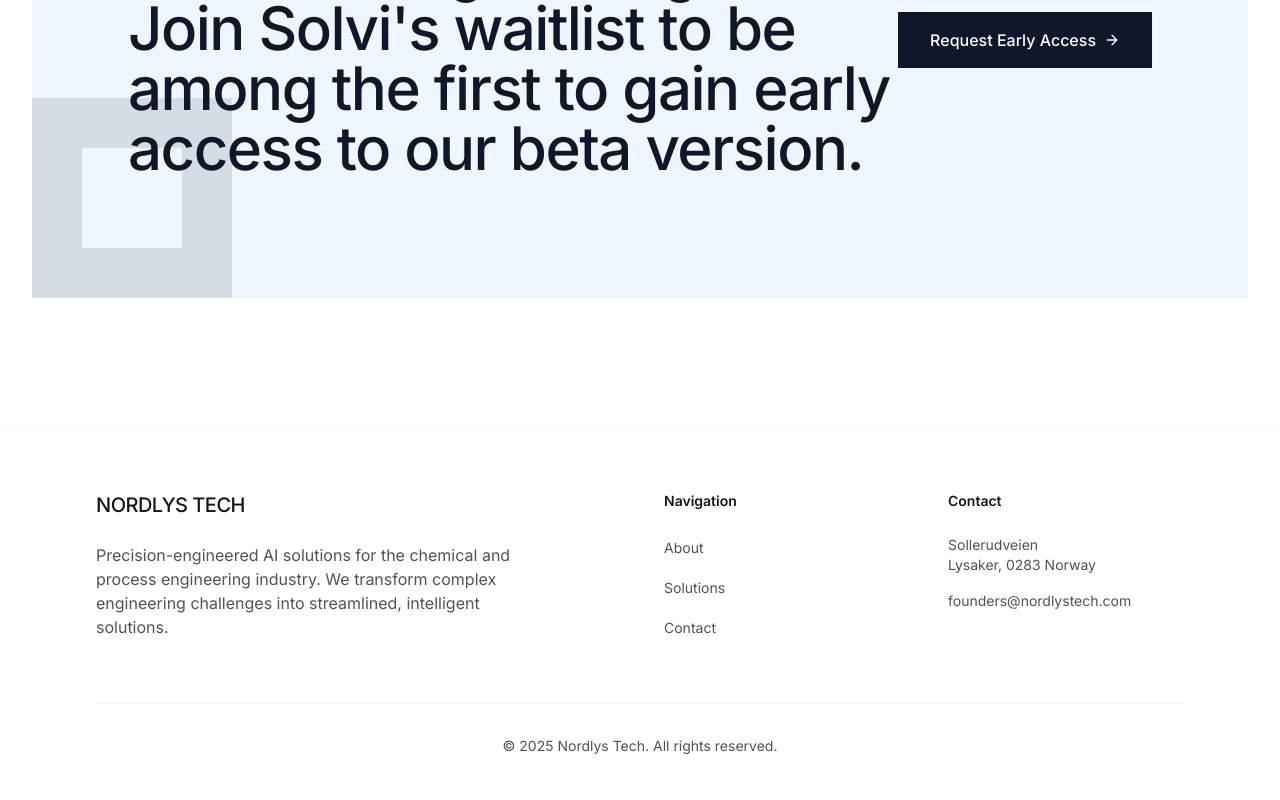
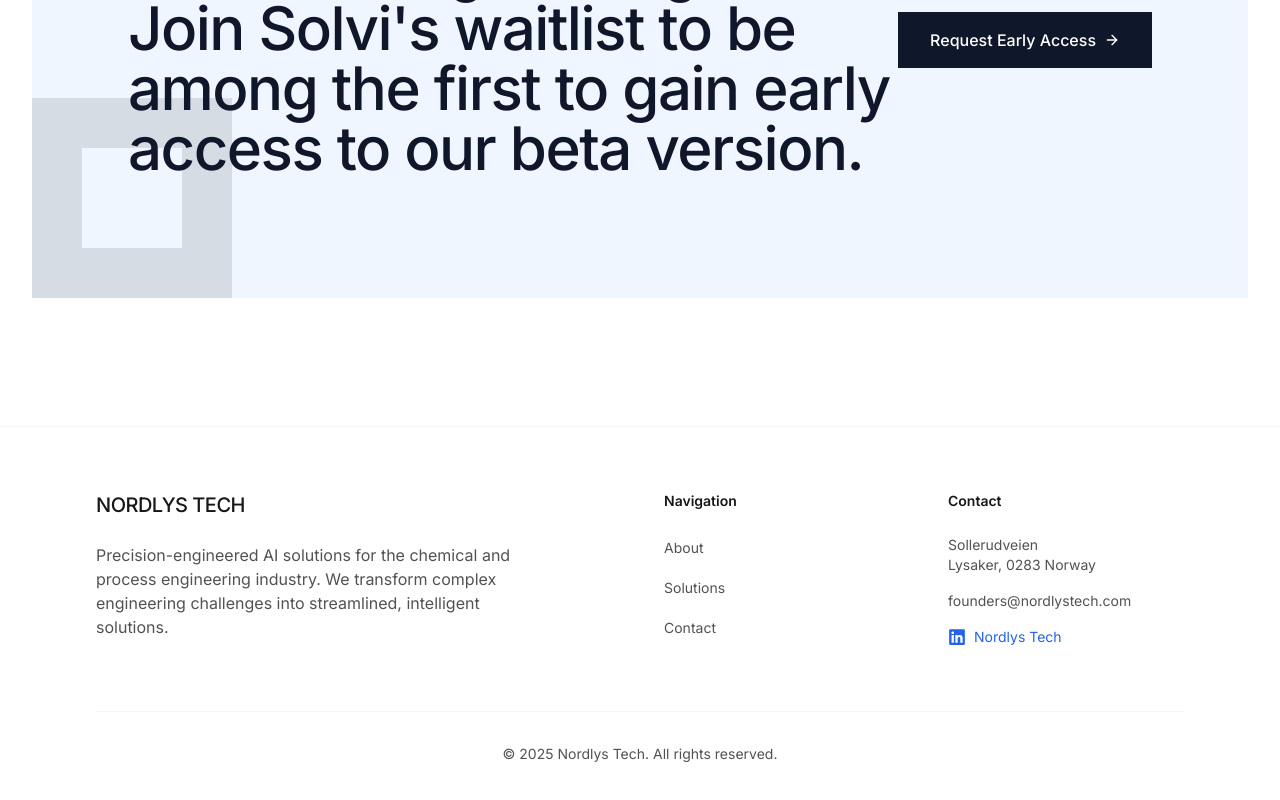
Before and after one commit to AtayDev/old-nordlys, a Next.js app: page / in a window 1280 px wide. Shown: the part 4162-4962 px from the top of the page. Built offline with nearby package versions, Linux system fonts and the light colour scheme.

Commit message:
add linkedin logo

```diff
--- a/components/layout/footer.tsx
+++ b/components/layout/footer.tsx
@@ -1,4 +1,5 @@
-import Link from "next/link"
+import Link from "next/link";
+import { FaLinkedin } from "react-icons/fa";
 
 export function Footer() {
   return (
@@ -6,16 +7,20 @@ export function Footer() {
       <div className="container-xl py-16">
         <div className="grid grid-cols-1 md:grid-cols-4 gap-12">
           <div className="col-span-1 md:col-span-2">
-            <div className="text-xl font-medium tracking-tight mb-6">NORDLYS TECH</div>
+            <div className="text-xl font-medium tracking-tight mb-6">
+              NORDLYS TECH
+            </div>
             <p className="text-neutral-600 max-w-md">
-              Precision-engineered AI solutions for the chemical and process engineering industry. We transform complex
-              engineering challenges into streamlined, intelligent solutions.
+              Precision-engineered AI solutions for the chemical and process
+              engineering industry. We transform complex engineering challenges
+              into streamlined, intelligent solutions.
             </p>
-
           </div>
 
           <div>
-            <h3 className="text-sm font-semibold text-neutral-900 mb-6">Navigation</h3>
+            <h3 className="text-sm font-semibold text-neutral-900 mb-6">
+              Navigation
+            </h3>
             <ul className="space-y-4">
               <li key="1">
                 <Link
@@ -41,28 +46,43 @@ export function Footer() {
                   Contact
                 </Link>
               </li>
-
             </ul>
           </div>
 
           <div>
-            <h3 className="text-sm font-semibold text-neutral-900 mb-6">Contact</h3>
+            <h3 className="text-sm font-semibold text-neutral-900 mb-6">
+              Contact
+            </h3>
             <address className="not-italic">
               <p className="text-sm text-neutral-600 mb-4">
                 Sollerudveien
                 <br />
                 Lysaker, 0283 Norway
               </p>
-              <p className="text-sm text-neutral-600">founders@nordlystech.com</p>
+              <p className="text-sm text-neutral-600">
+                founders@nordlystech.com
+              </p>
+              <p className="text-sm text-neutral-600 mt-4 flex items-center gap-2">
+                <FaLinkedin className="text-blue-600" size={18} />
+                <Link
+                  href="https://www.linkedin.com/company/nordlys-tech/about/"
+                  target="_blank"
+                  rel="noopener noreferrer"
+                  className="text-blue-600 hover:underline"
+                >
+                  Nordlys Tech
+                </Link>
+              </p>
             </address>
           </div>
         </div>
 
         <div className="border-t border-neutral-100 mt-16 pt-8 text-center text-sm text-neutral-600">
-          <p>&copy; {new Date().getFullYear()} Nordlys Tech. All rights reserved.</p>
-
+          <p>
+            &copy; {new Date().getFullYear()} Nordlys Tech. All rights reserved.
+          </p>
         </div>
       </div>
     </footer>
-  )
+  );
 }
--- a/package.json
+++ b/package.json
@@ -55,6 +55,7 @@
     "react-day-picker": "8.10.1",
     "react-dom": "^18.3.1",
     "react-hook-form": "^7.54.1",
+    "react-icons": "^5.5.0",
     "react-resizable-panels": "^2.1.7",
     "recharts": "2.15.0",
     "sonner": "^1.7.1",
```
Also changed, not shown: 1 other file (tests, documents, lock files or other folders). Lines whose indentation alone changed are shown as unchanged.
